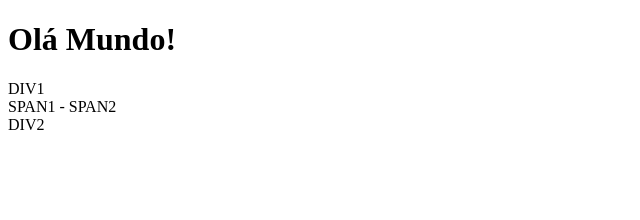
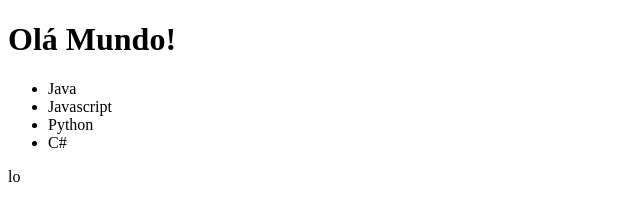
Before and after one commit to gmonteirob/exercicio1-r1, a plain HTML site: page index.html in a window 1280 px wide. Shown: the whole page, without its empty margins (0-640 px from the left). Drawn offline with Linux system fonts and the light colour scheme.

Commit message:
Layout Básico

```diff
--- a/index.html
+++ b/index.html
@@ -9,18 +9,32 @@
 <body>
 
     <div>
-        <h1>Olá Mundo!</h1>
+
         <header>
+          <h1>Olá Mundo!</h1>
 
+          <nav>
+            <ul>
+                <li>Java</li>
+                <li>Javascript</li>
+                <li>Python</li>
+                <li>C#</li>
+            </ul>
+          </nav>
         </header>
+
+        <nav>
+
+        </nav>
+
+        <section>
+            <p>
+                lo
+            </p>
+        </section>
+
+
     </div>
-    <div>
-        DIV1
-    </div>
-    <span>SPAN1</span> - <span>SPAN2</span>
 
-    <div>
-        DIV2
-    </div>
 </body>
 </html>
```
